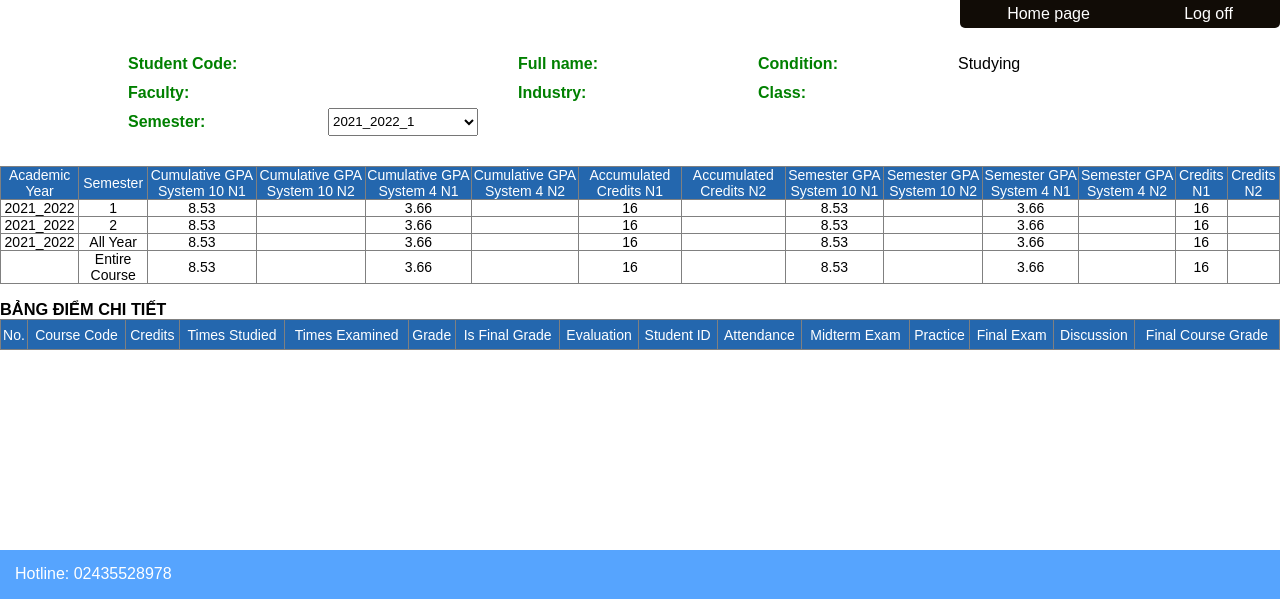
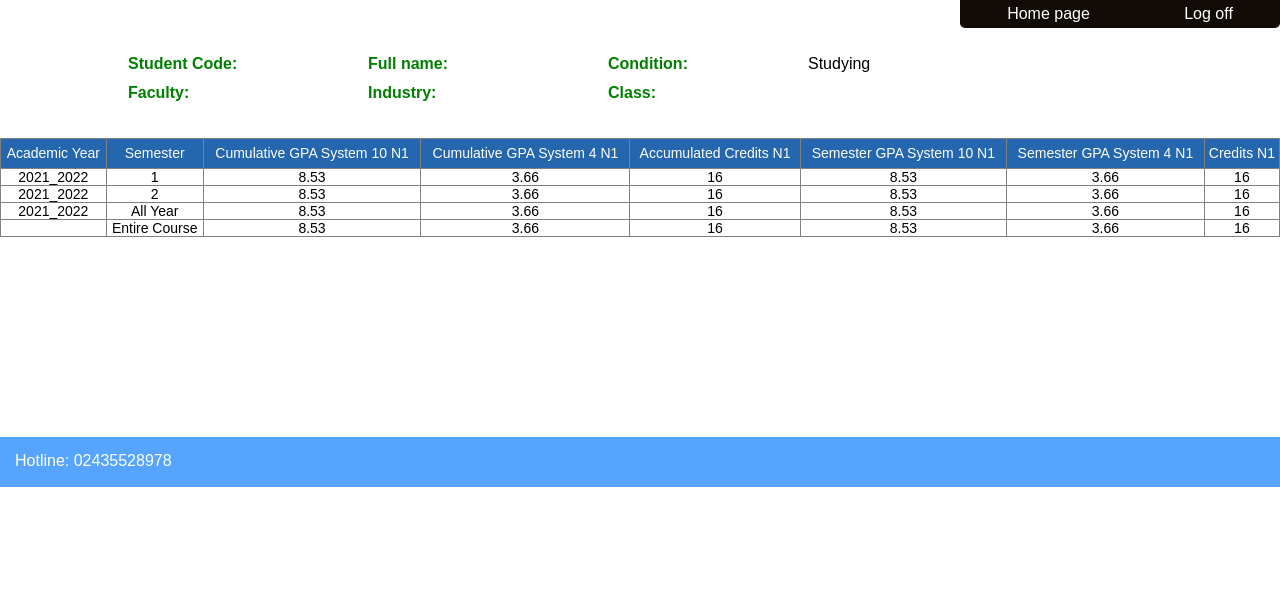
Before and after one commit to noemicore/Demo-web-app-for-Azure, a PHP site: page / in a window 1280 px wide. Shown: the part 85-684 px from the top of the page. Run offline with PHP 8.4, Linux system fonts and the light colour scheme; the visitor is signed in with stand-in values (Sample User, id 1); data that the repository does not hold is empty.

Commit message:
Update index.php

```diff
--- a/index.php
+++ b/index.php
@@ -47,157 +47,134 @@ ini_set('display_errors', '0');
 
 <body>
   <div class="wraper">
+
     <div class="header">
+
       <div class="header__title">
+
         <div class="header__title__description" style="color: #fff;">
           <img src="assets/img/moon.png" alt="Icono de luna">
           <h1>MoviMoon</h1>
         </div>
+
         <div class="header__title__user">
           <h3>Student: <?php echo $row['Name'] ?></h3>
         </div>
+
       </div>
+
       <div class="header__system">
         <a href="" class="header__system__link">Home page</a>
         <a href="logout.php" class="header__system__link">Log off</a>
       </div>
+
     </div>
 
     <div class="container">
 
       <div class="container__information">
+
         <div class="container__information--col">
+
           <div class="container__information--row">
             <div class="container__information--title">Student Code:</div>
             <div class="container__information--id"><?php echo $row['Student_id'] ?></div>
           </div>
+
           <div class="container__information--row">
             <div class="container__information--title">Faculty: </div>
             <div class="container__information--department"><?php echo $row['Department'] ?></div>
           </div>
-          <div class="container__information--row">
-            <div class="container__information--title">Semester:</div>
-            <select class="container__information--semester" name="Product_Type">
-              <option value="">2021_2022_1</option>
-              <option value="">2021_2022_2</option>
-              <option value="">2022_2023_1</option>
-              <option value="">2022_2023_2</option>
-            </select>
-          </div>
+
         </div>
 
         <div class="container__information--col">
+
           <div class="container__information--row">
             <div class="container__information--title">Full name:</div>
             <div class="container__information--name"><?php echo $row['Name'] ?></div>
           </div>
+
           <div class="container__information--row">
             <div class="container__information--title">Industry:</div>
             <div class="container__information--specialized"><?php echo $row['Specialized'] ?></div>
           </div>
+
         </div>
 
         <div class="container__information--col">
+
           <div class="container__information--row">
             <div class="container__information--title">Condition:</div>
             <div class="container__information--status">Studying</div>
           </div>
+
           <div class="container__information--row">
             <div class="container__information--title">Class: </div>
             <div class="container__information--class"><?php echo $row['Class'] ?></div>
           </div>
+
         </div>
 
       </div>
 
       <div class="container__scores">
+
         <table width="100%" align="center" border="1" style="border-collapse: collapse;">
           <tbody>
             <tr>
               <td class="container__scores__header">Academic Year</td>
               <td class="container__scores__header">Semester</td>
               <td class="container__scores__header">Cumulative GPA System 10 N1</td>
-              <td class="container__scores__header">Cumulative GPA System 10 N2</td>
               <td class="container__scores__header">Cumulative GPA System 4 N1</td>
-              <td class="container__scores__header">Cumulative GPA System 4 N2</td>
               <td class="container__scores__header">Accumulated Credits N1</td>
-              <td class="container__scores__header">Accumulated Credits N2</td>
               <td class="container__scores__header">Semester GPA System 10 N1</td>
-              <td class="container__scores__header">Semester GPA System 10 N2</td>
               <td class="container__scores__header">Semester GPA System 4 N1</td>
-              <td class="container__scores__header">Semester GPA System 4 N2</td>
               <td class="container__scores__header">Credits N1</td>
-              <td class="container__scores__header">Credits N2</td>
             </tr>
             <tr>
               <td class="container__scores__row">2021_2022</td>
               <td class="container__scores__row">1</td>
               <td class="container__scores__row">8.53</td>
-              <td class="container__scores__row"></td>
               <td class="container__scores__row">3.66</td>
-              <td class="container__scores__row"></td>
               <td class="container__scores__row">16</td>
-              <td class="container__scores__row"></td>
               <td class="container__scores__row">8.53</td>
-              <td class="container__scores__row"></td>
               <td class="container__scores__row">3.66</td>
-              <td class="container__scores__row"></td>
               <td class="container__scores__row">16</td>
-              <td class="container__scores__row"></td>
             </tr>
             <tr>
               <td class="container__scores__row">2021_2022</td>
               <td class="container__scores__row">2</td>
               <td class="container__scores__row">8.53</td>
-              <td class="container__scores__row"></td>
               <td class="container__scores__row">3.66</td>
-              <td class="container__scores__row"></td>
               <td class="container__scores__row">16</td>
-              <td class="container__scores__row"></td>
               <td class="container__scores__row">8.53</td>
-              <td class="container__scores__row"></td>
               <td class="container__scores__row">3.66</td>
-              <td class="container__scores__row"></td>
               <td class="container__scores__row">16</td>
-              <td class="container__scores__row"></td>
             </tr>
             <tr>
               <td class="container__scores__row">2021_2022</td>
               <td class="container__scores__row">All Year</td>
               <td class="container__scores__row">8.53</td>
-              <td class="container__scores__row"></td>
               <td class="container__scores__row">3.66</td>
-              <td class="container__scores__row"></td>
               <td class="container__scores__row">16</td>
-              <td class="container__scores__row"></td>
               <td class="container__scores__row">8.53</td>
-              <td class="container__scores__row"></td>
               <td class="container__scores__row">3.66</td>
-              <td class="container__scores__row"></td>
               <td class="container__scores__row">16</td>
-              <td class="container__scores__row"></td>
             </tr>
             <tr>
               <td class="container__scores__row"></td>
               <td class="container__scores__row">Entire Course</td>
               <td class="container__scores__row">8.53</td>
-              <td class="container__scores__row"></td>
               <td class="container__scores__row">3.66</td>
-              <td class="container__scores__row"></td>
               <td class="container__scores__row">16</td>
-              <td class="container__scores__row"></td>
               <td class="container__scores__row">8.53</td>
-              <td class="container__scores__row"></td>
               <td class="container__scores__row">3.66</td>
-              <td class="container__scores__row"></td>
               <td class="container__scores__row">16</td>
-              <td class="container__scores__row"></td>
             </tr>
             <tr>
           </tbody>
         </table>
-
-        <br>
 
         <?php
         // SQL Statement Preparation
@@ -232,65 +209,18 @@ ini_set('display_errors', '0');
           $Discuss[$stt] = $row->Discuss;
         }
         ?>
+      </div>
 
-        <h3>BẢNG ĐIỂM CHI TIẾT</h3>
-        <table width="100%" align="center" border="1" style="border-collapse: collapse;">
-          <tbody>
-            <tr>
-              <td class="container__scores__header">No.</td>
-              <td class="container__scores__header">Course Code</td>
-              <td class="container__scores__header">Credits</td>
-              <td class="container__scores__header">Times Studied</td>
-              <td class="container__scores__header">Times Examined</td>
-              <td class="container__scores__header">Grade</td>
-              <td class="container__scores__header">Is Final Grade</td>
-              <td class="container__scores__header">Evaluation</td>
-              <td class="container__scores__header">Student ID</td>
-              <td class="container__scores__header">Attendance</td>
-              <td class="container__scores__header">Midterm Exam</td>
-              <td class="container__scores__header">Practice</td>
-              <td class="container__scores__header">Final Exam</td>
-              <td class="container__scores__header">Discussion</td>
-              <td class="container__scores__header">Final Course Grade</td>
-            </tr>
-
-            <?php
-            for ($i = 1; $i <= $tong_bg; $i++) {
-            ?>
-              <tr>
-                <td class="container__scores__row"><?php echo $i ?></td>
-                <td class="container__scores__row"><?php echo $Subject_id[$i] ?></td>
-                <td class="container__scores__row"><?php echo $Subject_credits[$i] ?></td>
-                <td class="container__scores__row"><?php echo $Subject_times[$i] ?></td>
-                <td class="container__scores__row"><?php echo $Subject_times[$i] ?></td>
-                <td class="container__scores__row"><?php echo $Subject_times[$i] ?></td>
-                <td class="container__scores__row"><?php echo $Subject_name[$i] ?></td>
-                <td class="container__scores__row"><?php ?></td>
-                <td class="container__scores__row"><?php echo $Student_id[$i] ?></td>
-                <td class="container__scores__row"><?php echo $Subject_attendance[$i] ?></td>
-                <td class="container__scores__row"><?php echo $Midterm_exam[$i] ?></td>
-                <td class="container__scores__row"><?php ?></td>
-                <td class="container__scores__row"><?php echo $Final_exam[$i] ?></td>
-                <td class="container__scores__row"><?php echo  $Discuss[$i] ?></td>
-                <td class="container__scores__row"><?php echo ($Final_exam[$i] + $Discuss[$i] + $Midterm_exam[$i] + $Subject_attendance[$i]) / 4 ?></td>
-              </tr>
-
-            <?php
-            }
-            ?>
-          </tbody>
-        </table>
-
-      </div>
     </div>
 
     <div class="footer">
+
       <div class="footer__description">
         Hotline: 02435528978
       </div>
+
     </div>
 
   </div>
 </body>
-
 </html>
```
